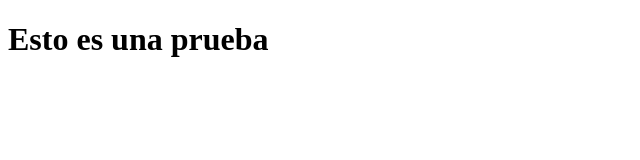
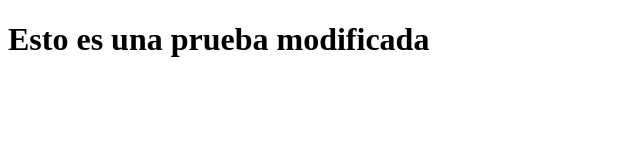
Before and after one commit to Taewien/ClasesMarco_Clase1, a plain HTML site: page index.html in a window 1280 px wide. Shown: the whole page, without its empty margins (0-640 px from the left). Drawn offline with Linux system fonts and the light colour scheme.

Commit message:
segundo commit

```diff
--- a/index.html
+++ b/index.html
@@ -7,6 +7,6 @@
     <title>Clase 1</title>
 </head>
 <body>
-    <h1>Esto es una prueba</h1>
+    <h1>Esto es una prueba modificada</h1>
 </body>
 </html>
```
